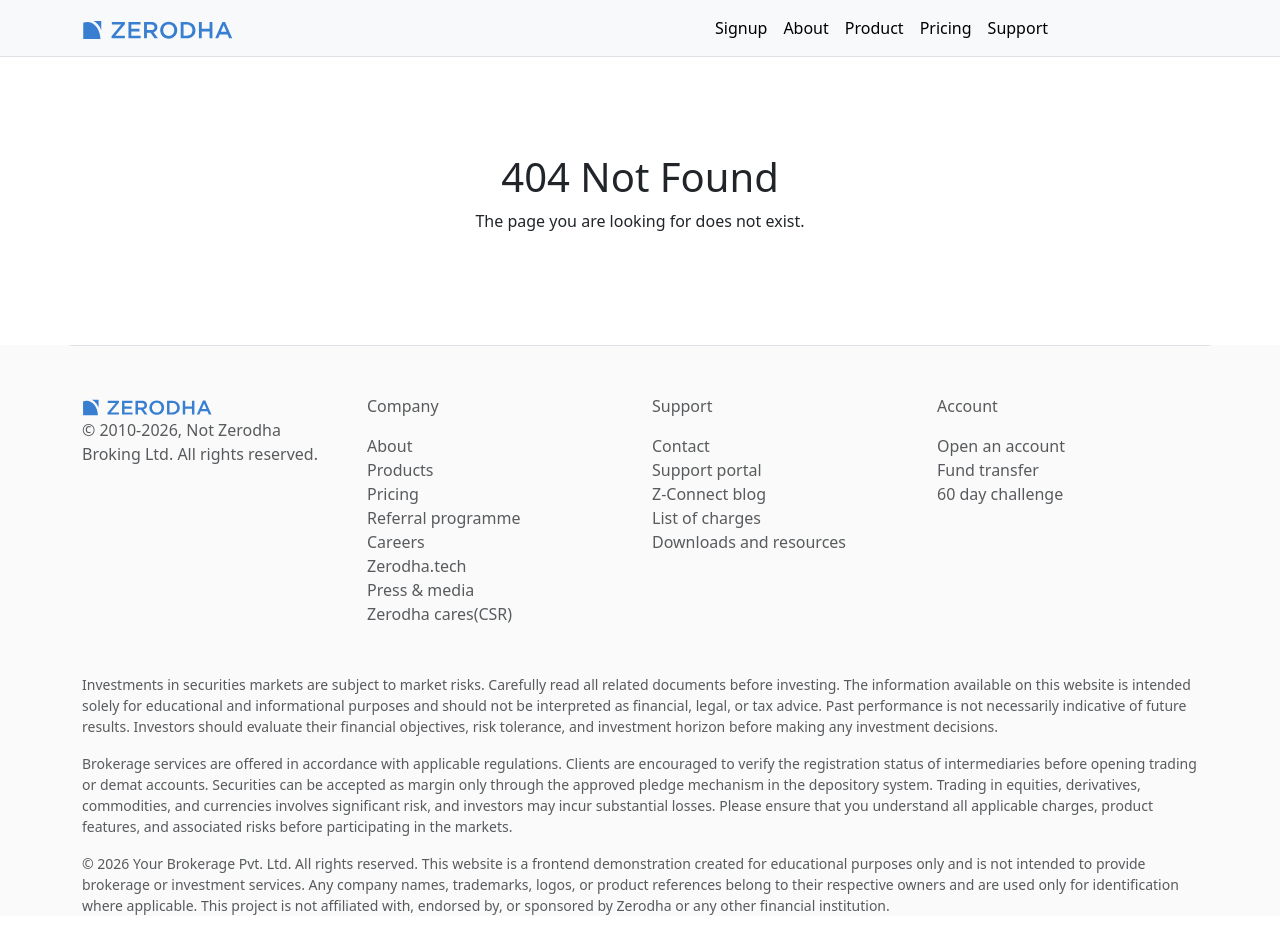
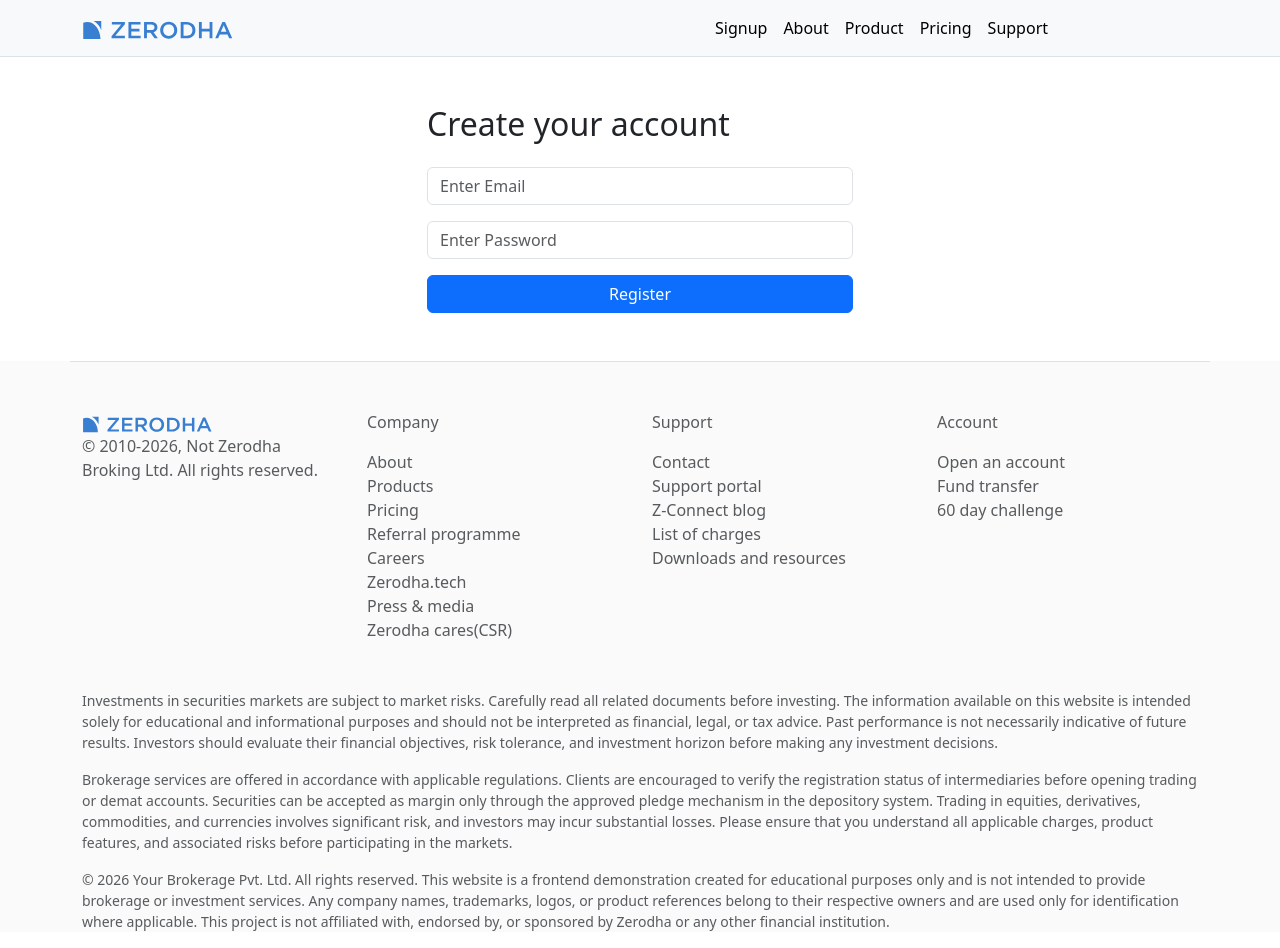
Before and after one commit to joel1701/Stock-Broker-Platform, a React (Vite) app in the folder frontend/zerodha/: page /register in a window 1280 px wide. Built offline with nearby package versions, Linux system fonts and the light colour scheme.

Commit message:
register page

```diff
--- a/frontend/zerodha/src/landing_page/OpenAccount.jsx
+++ b/frontend/zerodha/src/landing_page/OpenAccount.jsx
@@ -1,12 +1,24 @@
-import React from 'react'
+import React from "react";
+import { Link } from "react-router-dom";
 
 function OpenAccount() {
   return (
     <div className="container p-5 mb-5">
       <div className="row text-center">
         <h1 className="mt-5">Open a Zerodha Account</h1>
-                <p>Modern platform and apps, ₹0 investments, and flat ₹20 intraday and F&O trades</p>
-                <button className="p-3 btn btn-primary fs-5" style= {{width: "20%", margin: "0 auto"}}>Signup Now</button>
+
+        <p>
+          Modern platform and apps, ₹0 investments,
+          and flat ₹20 intraday and F&O trades
+        </p>
+
+        <Link
+          to="/register"
+          className="p-3 btn btn-primary fs-5"
+          style={{ width: "20%", margin: "0 auto" }}
+        >
+          Signup Now
+        </Link>
       </div>
     </div>
   );
--- /dev/null
+++ b/frontend/zerodha/src/landing_page/signup/Register.jsx
@@ -0,0 +1,46 @@
+import React, { useState } from "react";
+
+function Register() {
+  const [email, setEmail] = useState("");
+  const [password, setPassword] = useState("");
+
+  const handleSubmit = (e) => {
+    e.preventDefault();
+
+    console.log("Email:", email);
+    console.log("Password entered:", password.length > 0);
+  };
+
+  return (
+    <div className="container mt-5" style={{ maxWidth: "450px" }}>
+      <h2 className="mb-4">Create your account</h2>
+
+      <form onSubmit={handleSubmit}>
+        <input
+          type="email"
+          placeholder="Enter Email"
+          className="form-control mb-3"
+          value={email}
+          onChange={(e) => setEmail(e.target.value)}
+          required
+        />
+
+        <input
+          type="password"
+          placeholder="Enter Password"
+          className="form-control mb-3"
+          value={password}
+          onChange={(e) => setPassword(e.target.value)}
+          required
+          minLength={8}
+        />
+
+        <button type="submit" className="btn btn-primary w-100">
+          Register
+        </button>
+      </form>
+    </div>
+  );
+}
+
+export default Register;
--- a/frontend/zerodha/src/main.jsx
+++ b/frontend/zerodha/src/main.jsx
@@ -11,6 +11,7 @@
 import Navbar from './landing_page/Navbar.jsx'
 import Footer from './landing_page/Footer.jsx'
 import NotFound from './landing_page/NotFound.jsx'
+import Register from "./landing_page/signup/Register.jsx";
 
 createRoot(document.getElementById('root')).render(
   <BrowserRouter>
@@ -22,6 +23,7 @@
       <Route path="/product" element={<ProductPage />} />
       <Route path="/pricing" element={<PricingPage />} />
       <Route path="/support" element={<SupportPage />} />
+      <Route path="/register" element={<Register />} />
       <Route path="*" element={<NotFound />} />
     </Routes>
     <Footer />
```
Lines whose indentation alone changed are shown as unchanged.
